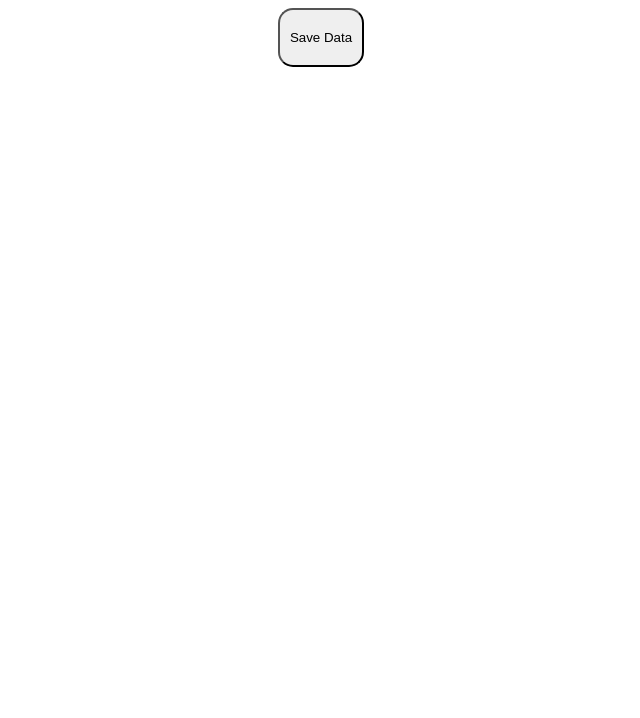
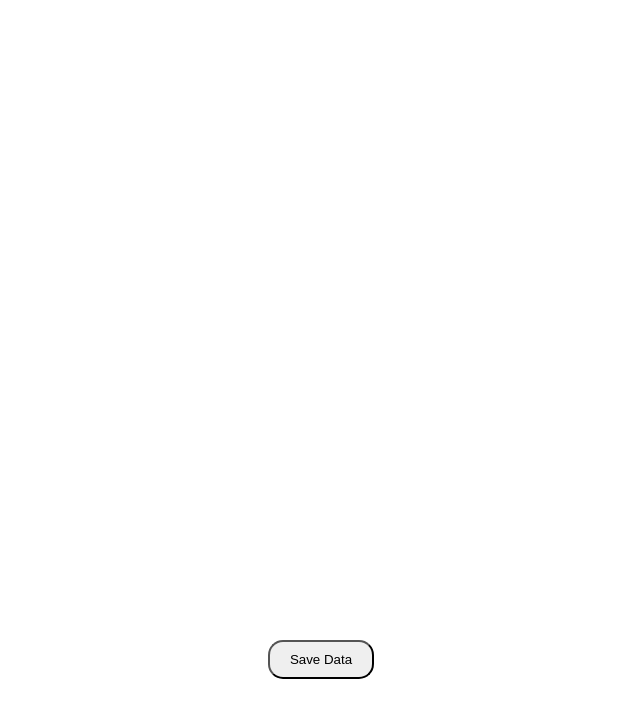
Before and after one commit to acchiii/App-Script-Web-App, a plain HTML site: page index.html in a window 1280 px wide. Shown: the whole page, without its empty margins (319-959 px from the left). Drawn offline with Linux system fonts and the light colour scheme.

Commit message:
Update index.html

```diff
--- a/index.html
+++ b/index.html
@@ -5,7 +5,7 @@
   </head>
   <body>
     <center>
-       <button id="saveBtn" style="padding: 20px 10px; border-radius: 15px; ">Save Data</button>
+       <button id="saveBtn" style="padding: 10px 20px; border-radius: 15px; margin-top: 50%">Save Data</button>
     </center>
 
     <script>
```
